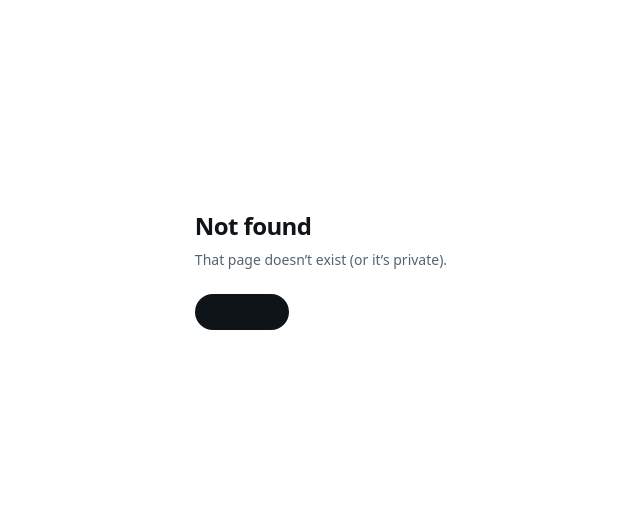
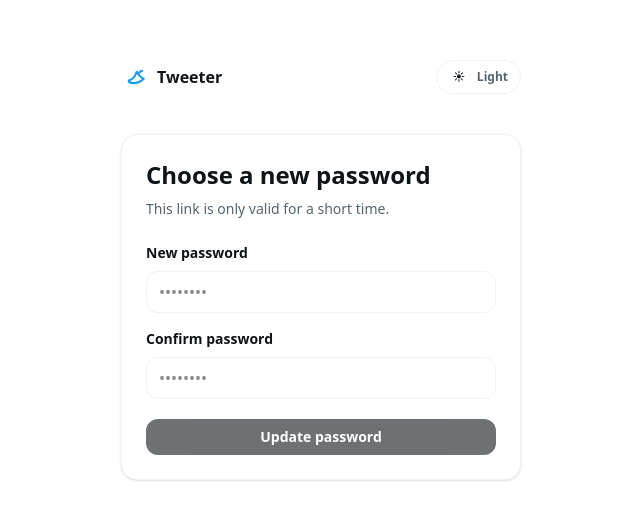
Before and after one commit to jamesbrittainweb/tweeter, a Next.js app: page /auth/reset in a window 1280 px wide. Before the commit this address had no page. Shown: the part 130-650 px from the top of the page, without its empty margins (319-959 px from the left). Built offline with nearby package versions, Linux system fonts and the light colour scheme.

Commit message:
Add password recovery flow

```diff
--- a/src/app/auth/AuthClient.tsx
+++ b/src/app/auth/AuthClient.tsx
@@ -203,6 +203,17 @@ export function AuthClient() {
                     : "Create account"}
             </button>
 
+            {mode === "signin" ? (
+              <div className="mt-4 text-sm">
+                <Link
+                  href="/auth/forgot"
+                  className="font-extrabold text-foreground hover:underline"
+                >
+                  Forgot password?
+                </Link>
+              </div>
+            ) : null}
+
             {status === "check_email" ? (
               <div className="mt-4 rounded-xl border border-border bg-background p-3 text-sm">
                 <div className="font-extrabold">Verify your email</div>
--- /dev/null
+++ b/src/app/auth/forgot/page.tsx
@@ -0,0 +1,111 @@
+"use client";
+
+import { useState } from "react";
+import Link from "next/link";
+
+import { Logo } from "@/components/Logo";
+import { ThemeToggle } from "@/components/ThemeToggle";
+import { createSupabaseBrowserClient } from "@/lib/supabase/browser";
+
+export const dynamic = "force-dynamic";
+
+export default function ForgotPasswordPage() {
+  const [email, setEmail] = useState("");
+  const [status, setStatus] = useState<"idle" | "loading" | "sent" | "error">(
+    "idle",
+  );
+  const [error, setError] = useState<string | null>(null);
+
+  async function sendReset() {
+    setStatus("loading");
+    setError(null);
+
+    let supabase: ReturnType<typeof createSupabaseBrowserClient>;
+    try {
+      supabase = createSupabaseBrowserClient();
+    } catch (e) {
+      setError(e instanceof Error ? e.message : "Supabase is not configured.");
+      setStatus("error");
+      return;
+    }
+
+    const redirectTo = `${window.location.origin}/auth/callback?next=/auth/reset`;
+    const { error } = await supabase.auth.resetPasswordForEmail(email, {
+      redirectTo,
+    });
+
+    if (error) {
+      setError(error.message);
+      setStatus("error");
+      return;
+    }
+
+    setStatus("sent");
+  }
+
+  return (
+    <main className="min-h-dvh bg-background">
+      <div className="mx-auto flex min-h-dvh w-full max-w-md flex-col justify-center px-6 py-10">
+        <header className="flex items-center justify-between">
+          <Link href="/" className="inline-flex items-center gap-2 font-extrabold">
+            <Logo className="h-7 w-7 text-brand" />
+            <span>Tweeter</span>
+          </Link>
+          <ThemeToggle />
+        </header>
+
+        <div className="mt-10 rounded-2xl border border-border bg-card p-6 shadow-sm">
+          <h1 className="text-balance text-2xl font-extrabold">
+            Reset your password
+          </h1>
+          <p className="mt-2 text-sm text-muted">
+            Enter your email and we’ll send you a reset link.
+          </p>
+
+          <label className="mt-6 block text-sm font-extrabold">Email</label>
+          <input
+            value={email}
+            onChange={(e) => setEmail(e.target.value)}
+            type="email"
+            autoComplete="email"
+            placeholder="you@example.com"
+            className="mt-2 w-full rounded-xl border border-border bg-background px-3 py-2 outline-none focus:ring-2 focus:ring-foreground/25"
+          />
+
+          <button
+            type="button"
+            onClick={sendReset}
+            disabled={!email || status === "loading"}
+            className="mt-5 w-full rounded-xl bg-foreground px-3 py-2 text-sm font-extrabold text-background disabled:cursor-not-allowed disabled:opacity-60"
+          >
+            {status === "loading" ? "Sending…" : "Send reset link"}
+          </button>
+
+          {status === "sent" ? (
+            <div className="mt-4 rounded-xl border border-border bg-background p-3 text-sm">
+              <div className="font-extrabold">Check your email</div>
+              <div className="mt-1 text-muted">
+                If that address exists, a reset link is on the way.
+              </div>
+            </div>
+          ) : null}
+
+          {error ? (
+            <p className="mt-4 text-sm text-red-600" role="alert">
+              {error}
+            </p>
+          ) : null}
+
+          <div className="mt-6 text-sm">
+            <Link
+              href="/auth?mode=signin"
+              className="font-extrabold text-foreground hover:underline"
+            >
+              Back to sign in
+            </Link>
+          </div>
+        </div>
+      </div>
+    </main>
+  );
+}
--- /dev/null
+++ b/src/app/auth/reset/page.tsx
@@ -0,0 +1,136 @@
+"use client";
+
+import { useState } from "react";
+import Link from "next/link";
+
+import { Logo } from "@/components/Logo";
+import { ThemeToggle } from "@/components/ThemeToggle";
+import { createSupabaseBrowserClient } from "@/lib/supabase/browser";
+
+export const dynamic = "force-dynamic";
+
+export default function ResetPasswordPage() {
+  const [password, setPassword] = useState("");
+  const [confirm, setConfirm] = useState("");
+  const [status, setStatus] = useState<"idle" | "loading" | "done" | "error">(
+    "idle",
+  );
+  const [error, setError] = useState<string | null>(null);
+
+  async function updatePassword() {
+    setStatus("loading");
+    setError(null);
+
+    if (password.length < 8) {
+      setError("Password must be at least 8 characters.");
+      setStatus("error");
+      return;
+    }
+    if (password !== confirm) {
+      setError("Passwords do not match.");
+      setStatus("error");
+      return;
+    }
+
+    let supabase: ReturnType<typeof createSupabaseBrowserClient>;
+    try {
+      supabase = createSupabaseBrowserClient();
+    } catch (e) {
+      setError(e instanceof Error ? e.message : "Supabase is not configured.");
+      setStatus("error");
+      return;
+    }
+
+    const { error } = await supabase.auth.updateUser({ password });
+    if (error) {
+      setError(error.message);
+      setStatus("error");
+      return;
+    }
+
+    setStatus("done");
+    window.setTimeout(() => {
+      window.location.href = "/home";
+    }, 1200);
+  }
+
+  return (
+    <main className="min-h-dvh bg-background">
+      <div className="mx-auto flex min-h-dvh w-full max-w-md flex-col justify-center px-6 py-10">
+        <header className="flex items-center justify-between">
+          <Link href="/" className="inline-flex items-center gap-2 font-extrabold">
+            <Logo className="h-7 w-7 text-brand" />
+            <span>Tweeter</span>
+          </Link>
+          <ThemeToggle />
+        </header>
+
+        <div className="mt-10 rounded-2xl border border-border bg-card p-6 shadow-sm">
+          <h1 className="text-balance text-2xl font-extrabold">
+            Choose a new password
+          </h1>
+          <p className="mt-2 text-sm text-muted">
+            This link is only valid for a short time.
+          </p>
+
+          <label className="mt-6 block text-sm font-extrabold">New password</label>
+          <input
+            value={password}
+            onChange={(e) => setPassword(e.target.value)}
+            type="password"
+            autoComplete="new-password"
+            placeholder="••••••••"
+            className="mt-2 w-full rounded-xl border border-border bg-background px-3 py-2 outline-none focus:ring-2 focus:ring-foreground/25"
+          />
+
+          <label className="mt-4 block text-sm font-extrabold">
+            Confirm password
+          </label>
+          <input
+            value={confirm}
+            onChange={(e) => setConfirm(e.target.value)}
+            type="password"
+            autoComplete="new-password"
+            placeholder="••••••••"
+            className="mt-2 w-full rounded-xl border border-border bg-background px-3 py-2 outline-none focus:ring-2 focus:ring-foreground/25"
+          />
+
+          <button
+            type="button"
+            onClick={updatePassword}
+            disabled={!password || !confirm || status === "loading" || status === "done"}
+            className="mt-5 w-full rounded-xl bg-foreground px-3 py-2 text-sm font-extrabold text-background disabled:cursor-not-allowed disabled:opacity-60"
+          >
+            {status === "loading"
+              ? "Updating…"
+              : status === "done"
+                ? "Updated"
+                : "Update password"}
+          </button>
+
+          {status === "done" ? (
+            <div className="mt-4 rounded-xl border border-border bg-background p-3 text-sm">
+              <div className="font-extrabold">Password updated</div>
+              <div className="mt-1 text-muted">Taking you back home…</div>
+            </div>
+          ) : null}
+
+          {error ? (
+            <div className="mt-4 rounded-xl border border-border bg-background p-3 text-sm">
+              <div className="font-extrabold">Couldn’t update password</div>
+              <div className="mt-1 text-red-600">{error}</div>
+              <div className="mt-3">
+                <Link
+                  href="/auth/forgot"
+                  className="font-extrabold text-foreground hover:underline"
+                >
+                  Send a new reset link
+                </Link>
+              </div>
+            </div>
+          ) : null}
+        </div>
+      </div>
+    </main>
+  );
+}
```
Also changed, not shown: 1 other file (tests, documents, lock files or other folders).
